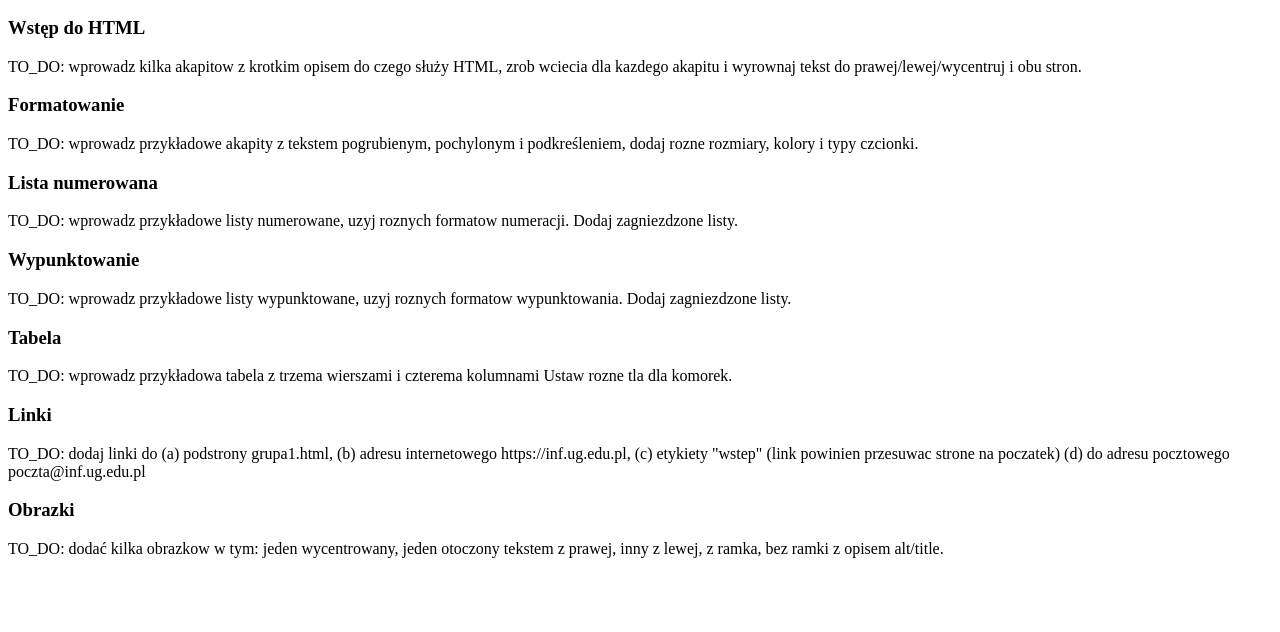
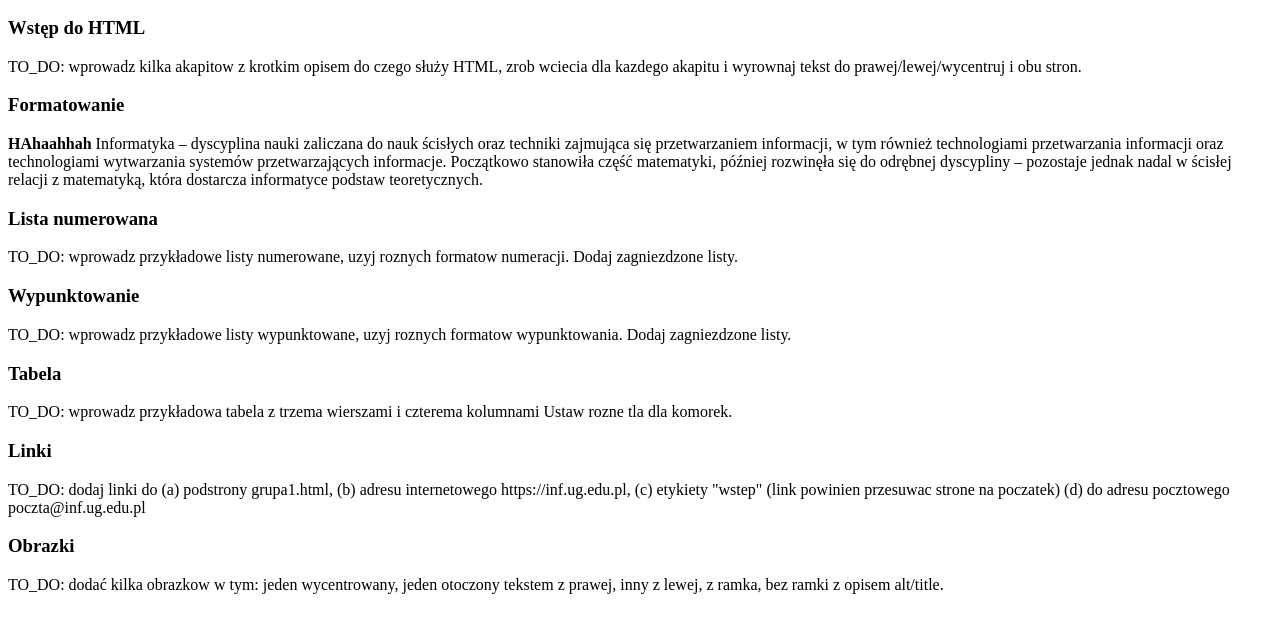
Before and after one commit to fgruczka/Srodowisko, a plain HTML site: page grupa2.html in a window 1280 px wide. Shown: the part 50-682 px from the top of the page. Drawn offline with Linux system fonts and the light colour scheme.

Commit message:
Pierwsze zmiany fgruczka

```diff
--- a/grupa2.html
+++ b/grupa2.html
@@ -23,9 +23,7 @@
 		<!-- * * * * * * * * * * * * * * * * * * * * * * * * * -->
 		<section id="formatowanie">
 			<h1>Formatowanie</h1>
-
-			TO_DO: wprowadz przykładowe akapity z tekstem pogrubienym, pochylonym i podkreśleniem,
-			dodaj rozne rozmiary, kolory i typy czcionki.
+			<p><b>HAhaahhah</b> Informatyka – dyscyplina nauki zaliczana do nauk ścisłych oraz techniki zajmująca się przetwarzaniem informacji, w tym również technologiami przetwarzania informacji oraz technologiami wytwarzania systemów przetwarzających informacje. Początkowo stanowiła część matematyki, później rozwinęła się do odrębnej dyscypliny – pozostaje jednak nadal w ścisłej relacji z matematyką, która dostarcza informatyce podstaw teoretycznych.</p>
 
 		</section>
 
```
